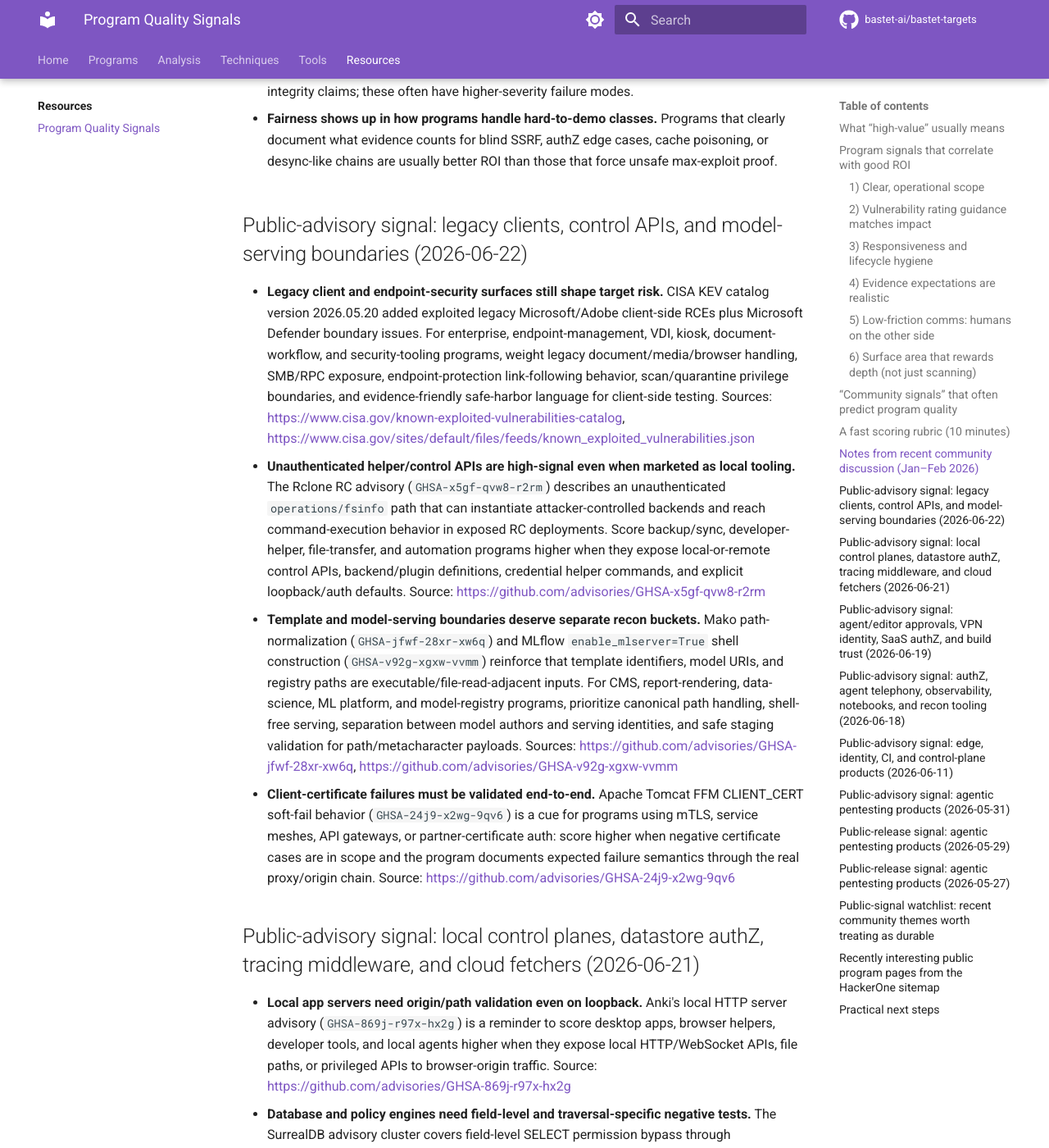
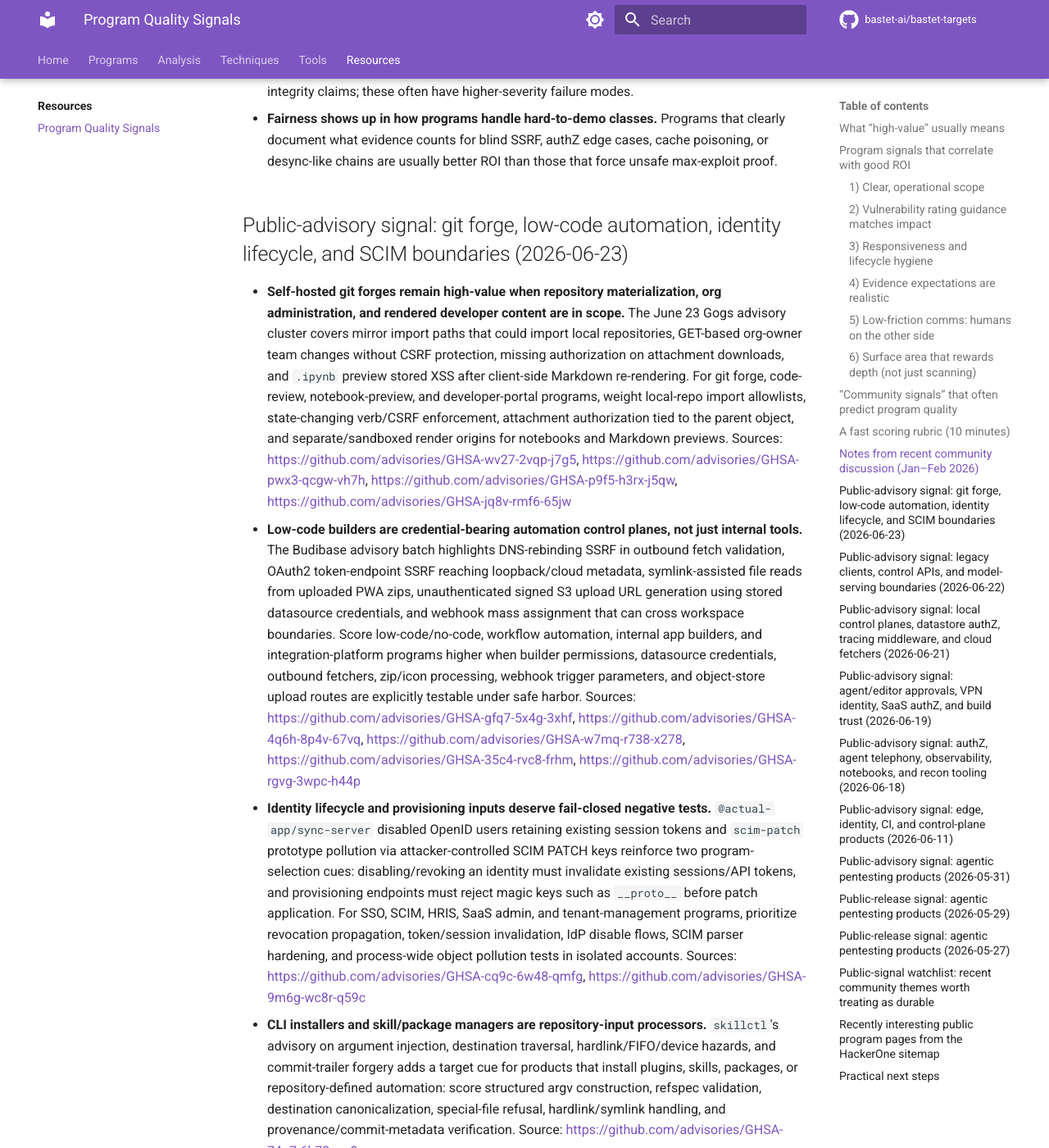
Before and after one commit to bastet-ai/bastet-targets, an MkDocs documentation site: the page built from docs/resources/program-quality-signals.md, in a window 1280 px wide and 1400 px high, scrolled down 6222 px. Shown: the whole window at 82% size. Built offline with MkDocs 1.6.1 and Material for MkDocs 9.7.7, drawn with Linux system fonts in a browser that asks for light colours; comment, search, counter and statistics services are not loaded.

Commit message:
Add June 23 target-selection signals

```diff
--- a/docs/programs/high-value.md
+++ b/docs/programs/high-value.md
@@ -30,6 +30,12 @@
 - **Amazon Vulnerability Research Program** — broad surface with mature triage expectations.
 - **Anduril Industries** — reproducible reports and structured disclosure language suggest higher signal.
 - **Atlassian** — large enterprise SaaS surface with frequent workflow/auth complexity.
+
+### Operator-quality cue from public advisories (2026-06-23)
+
+- Gogs advisories (`GHSA-wv27-2vqp-j7g5`, `GHSA-pwx3-qcgw-vh7h`, `GHSA-p9f5-h3rx-j5qw`, `GHSA-jq8v-rmf6-65jw`) add a git-forge target cue: raise priority for programs that explicitly scope repository import/mirror paths, organization administration, attachment downloads, and notebook/Markdown rendering. Durable seams include local repository import allowlists, state-changing GET/CSRF enforcement, parent-object authorization on files, and render-origin separation. Sources: https://github.com/advisories/GHSA-wv27-2vqp-j7g5, https://github.com/advisories/GHSA-pwx3-qcgw-vh7h, https://github.com/advisories/GHSA-p9f5-h3rx-j5qw, https://github.com/advisories/GHSA-jq8v-rmf6-65jw
+- Budibase advisories (`GHSA-gfq7-5x4g-3xhf`, `GHSA-4q6h-8p4v-67vq`, `GHSA-w7mq-r738-x278`, `GHSA-35c4-rvc8-frhm`, `GHSA-rgvg-3wpc-h44p`) add a low-code/automation target cue: raise priority when builder permissions, datasource credentials, OAuth/fetcher URLs, uploaded zip/icon processing, webhook trigger bodies, object-store signed URLs, and workspace boundaries are in scope. Sources: https://github.com/advisories/GHSA-gfq7-5x4g-3xhf, https://github.com/advisories/GHSA-4q6h-8p4v-67vq, https://github.com/advisories/GHSA-w7mq-r738-x278, https://github.com/advisories/GHSA-35c4-rvc8-frhm, https://github.com/advisories/GHSA-rgvg-3wpc-h44p
+- `@actual-app/sync-server` `GHSA-cq9c-6w48-qmfg`, `scim-patch` `GHSA-9m6g-wc8r-q59c`, and `skillctl` `GHSA-74p7-6h78-gw8p` add identity/provisioning and installer cues: favor programs that document session revocation after IdP disablement, SCIM PATCH parser hardening, and safe handling of repository-defined installer metadata, refspecs, output destinations, symlinks/hardlinks, and commit provenance. Sources: https://github.com/advisories/GHSA-cq9c-6w48-qmfg, https://github.com/advisories/GHSA-9m6g-wc8r-q59c, https://github.com/advisories/GHSA-74p7-6h78-gw8p
 
 ### Operator-quality cue from public advisories (2026-06-21)
 
--- a/docs/resources/program-quality-signals.md
+++ b/docs/resources/program-quality-signals.md
@@ -162,6 +162,13 @@
 
 - **Fairness shows up in how programs handle hard-to-demo classes.** Programs that clearly document what evidence counts for blind SSRF, authZ edge cases, cache poisoning, or desync-like chains are usually better ROI than those that force unsafe max-exploit proof.
 
+## Public-advisory signal: git forge, low-code automation, identity lifecycle, and SCIM boundaries (2026-06-23)
+
+- **Self-hosted git forges remain high-value when repository materialization, org administration, and rendered developer content are in scope.** The June 23 Gogs advisory cluster covers mirror import paths that could import local repositories, GET-based org-owner team changes without CSRF protection, missing authorization on attachment downloads, and `.ipynb` preview stored XSS after client-side Markdown re-rendering. For git forge, code-review, notebook-preview, and developer-portal programs, weight local-repo import allowlists, state-changing verb/CSRF enforcement, attachment authorization tied to the parent object, and separate/sandboxed render origins for notebooks and Markdown previews. Sources: https://github.com/advisories/GHSA-wv27-2vqp-j7g5, https://github.com/advisories/GHSA-pwx3-qcgw-vh7h, https://github.com/advisories/GHSA-p9f5-h3rx-j5qw, https://github.com/advisories/GHSA-jq8v-rmf6-65jw
+- **Low-code builders are credential-bearing automation control planes, not just internal tools.** The Budibase advisory batch highlights DNS-rebinding SSRF in outbound fetch validation, OAuth2 token-endpoint SSRF reaching loopback/cloud metadata, symlink-assisted file reads from uploaded PWA zips, unauthenticated signed S3 upload URL generation using stored datasource credentials, and webhook mass assignment that can cross workspace boundaries. Score low-code/no-code, workflow automation, internal app builders, and integration-platform programs higher when builder permissions, datasource credentials, outbound fetchers, zip/icon processing, webhook trigger parameters, and object-store upload routes are explicitly testable under safe harbor. Sources: https://github.com/advisories/GHSA-gfq7-5x4g-3xhf, https://github.com/advisories/GHSA-4q6h-8p4v-67vq, https://github.com/advisories/GHSA-w7mq-r738-x278, https://github.com/advisories/GHSA-35c4-rvc8-frhm, https://github.com/advisories/GHSA-rgvg-3wpc-h44p
+- **Identity lifecycle and provisioning inputs deserve fail-closed negative tests.** `@actual-app/sync-server` disabled OpenID users retaining existing session tokens and `scim-patch` prototype pollution via attacker-controlled SCIM PATCH keys reinforce two program-selection cues: disabling/revoking an identity must invalidate existing sessions/API tokens, and provisioning endpoints must reject magic keys such as `__proto__` before patch application. For SSO, SCIM, HRIS, SaaS admin, and tenant-management programs, prioritize revocation propagation, token/session invalidation, IdP disable flows, SCIM parser hardening, and process-wide object pollution tests in isolated accounts. Sources: https://github.com/advisories/GHSA-cq9c-6w48-qmfg, https://github.com/advisories/GHSA-9m6g-wc8r-q59c
+- **CLI installers and skill/package managers are repository-input processors.** `skillctl`'s advisory on argument injection, destination traversal, hardlink/FIFO/device hazards, and commit-trailer forgery adds a target cue for products that install plugins, skills, packages, or repository-defined automation: score structured argv construction, refspec validation, destination canonicalization, special-file refusal, hardlink/symlink handling, and provenance/commit-metadata verification. Source: https://github.com/advisories/GHSA-74p7-6h78-gw8p
+
 ## Public-advisory signal: legacy clients, control APIs, and model-serving boundaries (2026-06-22)
 
 - **Legacy client and endpoint-security surfaces still shape target risk.** CISA KEV catalog version 2026.05.20 added exploited legacy Microsoft/Adobe client-side RCEs plus Microsoft Defender boundary issues. For enterprise, endpoint-management, VDI, kiosk, document-workflow, and security-tooling programs, weight legacy document/media/browser handling, SMB/RPC exposure, endpoint-protection link-following behavior, scan/quarantine privilege boundaries, and evidence-friendly safe-harbor language for client-side testing. Sources: https://www.cisa.gov/known-exploited-vulnerabilities-catalog, https://www.cisa.gov/sites/default/files/feeds/known_exploited_vulnerabilities.json
```
